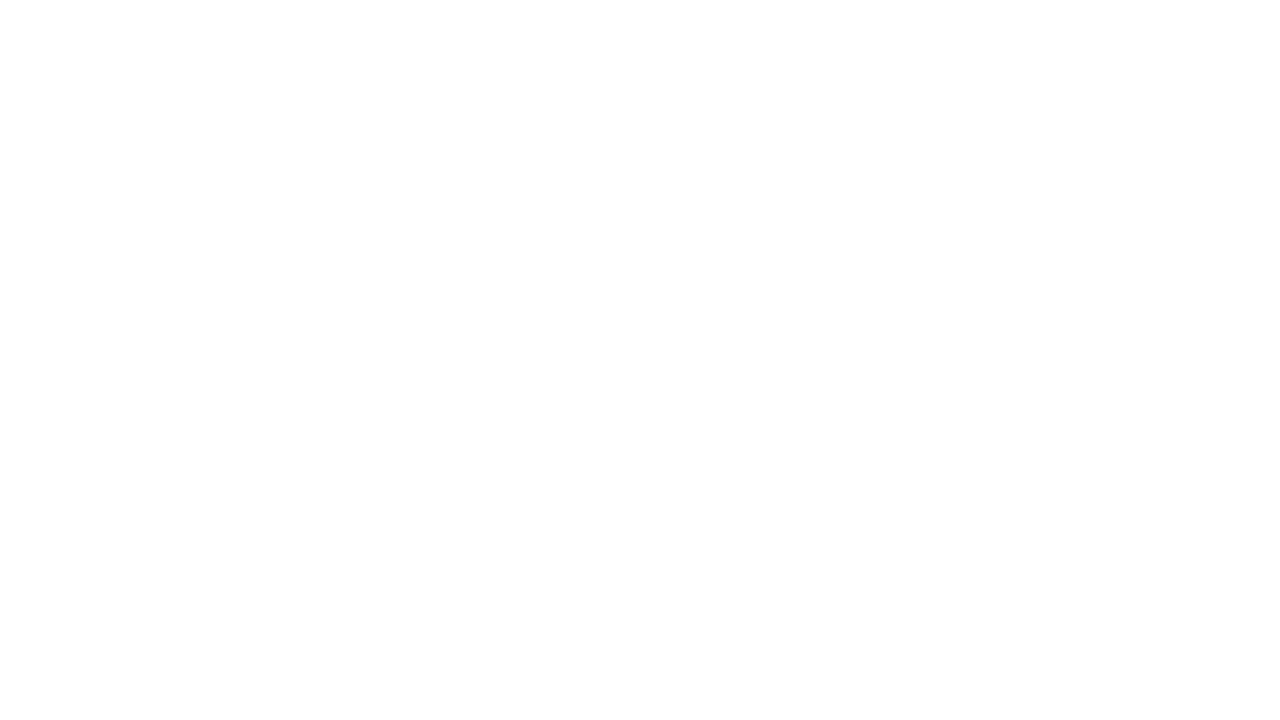
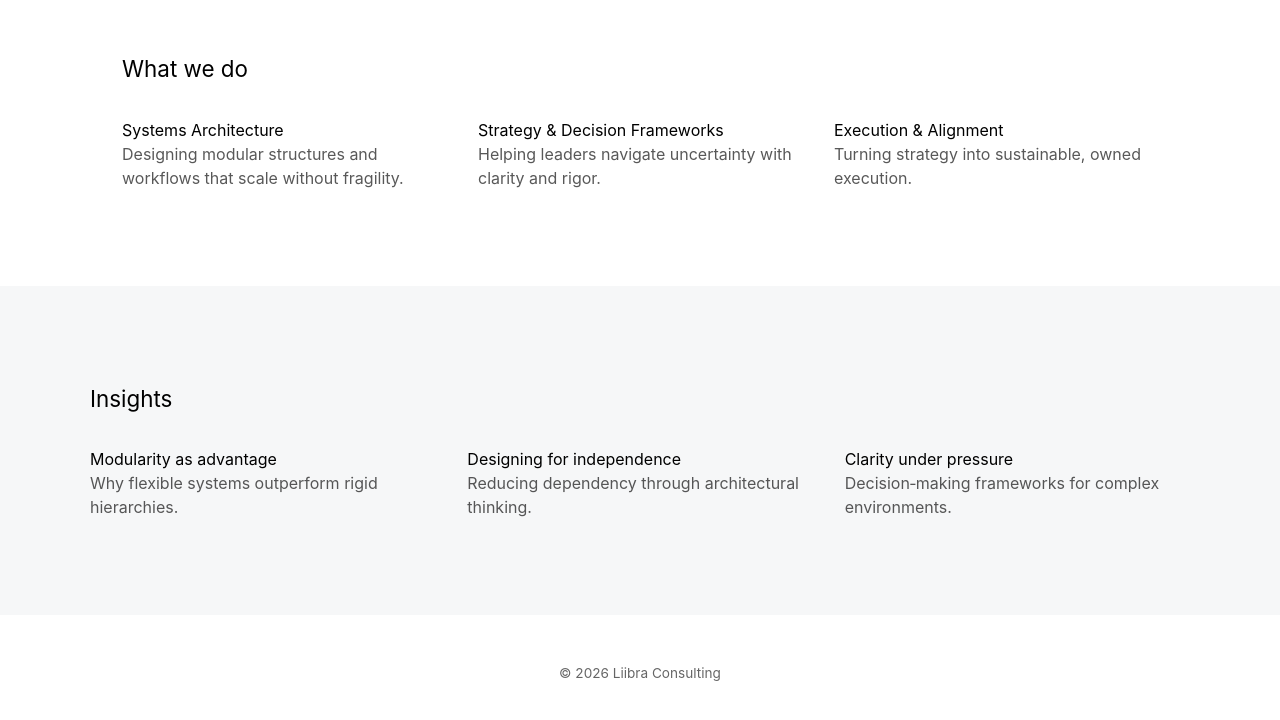
Before and after one commit to liibra-lab/liibra, a Next.js app: page / in a window 1280 px wide. Shown: the part 764-1484 px from the top of the page. Before the commit the page ends 800 px from the top, so only its background shows below. Built offline with nearby package versions, Linux system fonts and the light colour scheme.

Commit message:
Update page.tsx

```diff
--- a/app/page.tsx
+++ b/app/page.tsx
@@ -2,15 +2,20 @@ export default function Home() {
   return (
     <main
       style={{
-        minHeight: "100vh",
+        backgroundColor: "#ffffff",
+        color: "#000000",
+        fontFamily:
+          "-apple-system, BlinkMacSystemFont, 'SF Pro Display', 'Helvetica Neue', Arial, sans-serif",
+      }}
+    >
+      {/* HERO */}
+      <section
+        style={{
+          minHeight: "90vh",
           display: "flex",
           flexDirection: "column",
           justifyContent: "center",
           alignItems: "center",
-        backgroundColor: "#ffffff",
-        color: "#000000",
-        fontFamily:
-          "-apple-system, BlinkMacSystemFont, 'SF Pro Display', 'Helvetica Neue', Arial, sans-serif",
           padding: "0 2rem",
           textAlign: "center",
         }}
@@ -34,9 +39,79 @@ export default function Home() {
             opacity: 0.65,
           }}
         >
-        Liibra Consulting helps organizations design clear strategies, modular systems,
-        and decision frameworks built for long‑term independence.
+          Clarity, structure, and strategy for organizations that build for the long term.
         </p>
+      </section>
+
+      {/* SERVICES */}
+      <section style={{ padding: "6rem 2rem", maxWidth: "1100px", margin: "0 auto" }}>
+        <h2 style={{ fontSize: "1.4rem", marginBottom: "2rem" }}>What we do</h2>
+
+        <div style={{ display: "grid", gridTemplateColumns: "repeat(auto-fit, minmax(260px, 1fr))", gap: "2rem" }}>
+          <div>
+            <h3>Systems Architecture</h3>
+            <p style={{ opacity: 0.65 }}>
+              Designing modular structures and workflows that scale without fragility.
+            </p>
+          </div>
+
+          <div>
+            <h3>Strategy & Decision Frameworks</h3>
+            <p style={{ opacity: 0.65 }}>
+              Helping leaders navigate uncertainty with clarity and rigor.
+            </p>
+          </div>
+
+          <div>
+            <h3>Execution & Alignment</h3>
+            <p style={{ opacity: 0.65 }}>
+              Turning strategy into sustainable, owned execution.
+            </p>
+          </div>
+        </div>
+      </section>
+
+      {/* INSIGHTS */}
+      <section style={{ padding: "6rem 2rem", backgroundColor: "#f6f7f8" }}>
+        <div style={{ maxWidth: "1100px", margin: "0 auto" }}>
+          <h2 style={{ fontSize: "1.4rem", marginBottom: "2rem" }}>Insights</h2>
+
+          <div style={{ display: "grid", gridTemplateColumns: "repeat(auto-fit, minmax(260px, 1fr))", gap: "2rem" }}>
+            <div>
+              <h3>Modularity as advantage</h3>
+              <p style={{ opacity: 0.65 }}>
+                Why flexible systems outperform rigid hierarchies.
+              </p>
+            </div>
+
+            <div>
+              <h3>Designing for independence</h3>
+              <p style={{ opacity: 0.65 }}>
+                Reducing dependency through architectural thinking.
+              </p>
+            </div>
+
+            <div>
+              <h3>Clarity under pressure</h3>
+              <p style={{ opacity: 0.65 }}>
+                Decision‑making frameworks for complex environments.
+              </p>
+            </div>
+          </div>
+        </div>
+      </section>
+
+      {/* FOOTER */}
+      <footer
+        style={{
+          padding: "3rem 2rem",
+          textAlign: "center",
+          fontSize: "0.85rem",
+          opacity: 0.6,
+        }}
+      >
+        © 2026 Liibra Consulting
+      </footer>
     </main>
   );
 }
```
Lines whose indentation alone changed are shown as unchanged.
